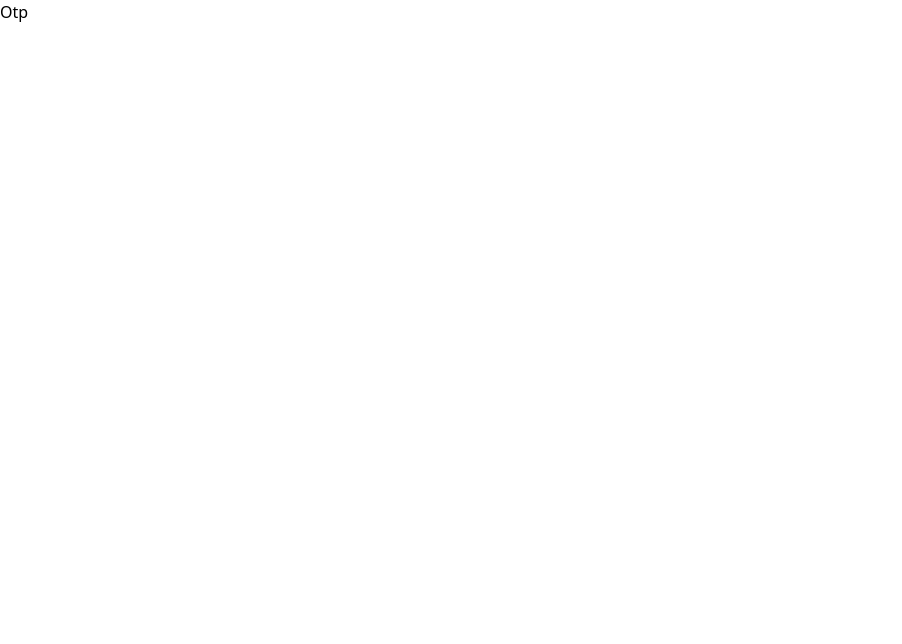
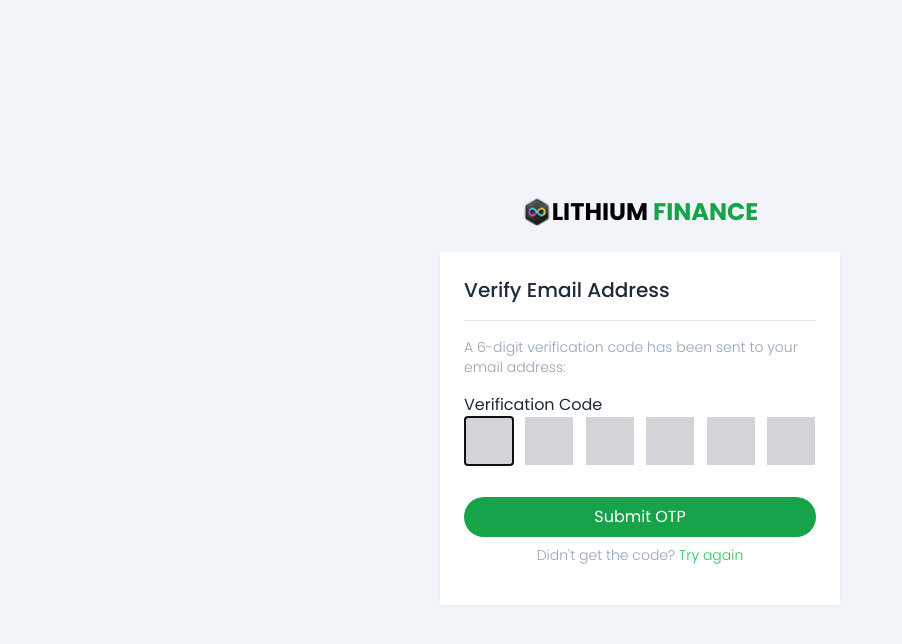
Before and after one commit to vulpes231/lithium, a React (Vite) app: page /verifyotp in a window 1280 px wide. Shown: the top 644 px of the page, without its empty margins (0-902 px from the left). Built offline with nearby package versions, Linux system fonts and the light colour scheme; the HTML template or start-up script is replaced by a standard one.

Commit message:
otp ans personal

```diff
--- a/src/components/Logo.jsx
+++ b/src/components/Logo.jsx
@@ -17,7 +17,7 @@ const Logo = () => {
   return (
     <button onClick={goToHome} to={"/"} className="flex items-center">
       <img src={logo} alt="" width={30} />
-      <h1 className="uppercase font-bold ">
+      <h1 className="uppercase font-bold text-lg md:text-2xl">
         lithium <span className="text-green-600">finance</span>
       </h1>
     </button>
--- a/src/pages/Otp.jsx
+++ b/src/pages/Otp.jsx
@@ -1,7 +1,109 @@
-import React from "react";
+import React, { useState, useEffect } from "react";
+import Logo from "../components/Logo";
+import { Link, useNavigate } from "react-router-dom";
+import { useDispatch } from "react-redux";
+
+const styles = {
+  input: "bg-zinc-300 w-12 h-12 text-center text-lg font-medium",
+};
 
 const Otp = () => {
-  return <div>Otp</div>;
+  const dispatch = useDispatch();
+  const navigate = useNavigate();
+
+  const [form, setForm] = useState({
+    otp1: "",
+    otp2: "",
+    otp3: "",
+    otp4: "",
+    otp5: "",
+    otp6: "",
+  });
+  const [error, setError] = useState("");
+  const email = sessionStorage.getItem("email");
+
+  const handleInput = (e) => {
+    const { name, value } = e.target;
+    if (/[^0-9]/.test(value)) return;
+
+    setForm((prev) => ({
+      ...prev,
+      [name]: value,
+    }));
+
+    if (value && name !== "otp6") {
+      const nextInput = document.querySelector(
+        `input[name=otp${parseInt(name[3]) + 1}]`
+      );
+      if (nextInput) nextInput.focus();
+    }
+  };
+
+  const handleSubmit = (e) => {
+    e.preventDefault();
+    const otpValues = Object.values(form);
+    if (otpValues.includes("")) {
+      setError("Please fill out all the fields.");
+      return;
+    }
+
+    const otpString = otpValues.join("");
+    console.log("OTP Submitted:", otpString);
+  };
+
+  useEffect(() => {
+    document.title = "Lithium Finance - Email Verification";
+  }, []);
+
+  return (
+    <section className="h-screen bg-slate-100 p-6 flex flex-col gap-6 items-center justify-center font-[Poppins]">
+      <span className="flex items-center justify-center">
+        <Logo />
+      </span>
+      <div className="w-full lg:w-[400px] lg:mx-auto bg-white p-6 flex flex-col gap-4 shadow-sm text-slate-400">
+        <h3 className="capitalize font-medium text-lg md:text-xl text-slate-800">
+          Verify Email Address
+        </h3>
+        <hr />
+        <p className="text-sm font-light">
+          A 6-digit verification code has been sent to your email address:{" "}
+          <span className="font-medium text-slate-700">{email}</span>
+        </p>
+        <div>
+          <span className="text-slate-800">Verification Code</span>
+          <div className="flex items-center justify-evenly gap-3">
+            {[...Array(6)].map((_, index) => (
+              <input
+                key={index}
+                type="text"
+                name={`otp${index + 1}`}
+                value={form[`otp${index + 1}`]}
+                onChange={handleInput}
+                maxLength={1}
+                className={styles.input}
+                autoFocus={index === 0}
+              />
+            ))}
+          </div>
+        </div>
+        {error && <p className="text-red-500 text-xs text-center">{error}</p>}
+        <div className="flex flex-col gap-2 my-4">
+          <button
+            className="bg-green-600 px-6 py-2 rounded-3xl text-white"
+            onClick={handleSubmit}
+          >
+            Submit OTP
+          </button>
+          <small className="text-sm font-light text-center">
+            Didn't get the code?{" "}
+            <Link className="text-green-500" to="/resend-otp">
+              Try again
+            </Link>
+          </small>
+        </div>
+      </div>
+    </section>
+  );
 };
 
 export default Otp;
--- a/src/pages/Personal.jsx
+++ b/src/pages/Personal.jsx
@@ -1,7 +1,132 @@
-import React from "react";
+import React, { useState, useEffect } from "react";
+import { useDispatch } from "react-redux";
+import { useNavigate } from "react-router-dom";
+
+const Myinput = ({ label, value, handleChange, name }) => {
+  return (
+    <div className="flex flex-col gap-1 w-full">
+      <label htmlFor={name}>
+        {label} <span className="text-red-500 font-light text-xs">*</span>
+      </label>
+      <input
+        id={name}
+        className="border outline-none p-2 w-full focus:outline-green-500 focus:border-none focus:border-collapse bg-zinc-100"
+        type="text"
+        name={name}
+        value={value}
+        onChange={handleChange}
+        autoComplete="off"
+      />
+    </div>
+  );
+};
 
 const Personal = () => {
-  return <div>Personal</div>;
+  const dispatch = useDispatch();
+  const navigate = useNavigate();
+
+  const [form, setForm] = useState({
+    firstname: "",
+    lastname: "",
+    address: "",
+    state: "",
+    zip: "",
+    city: "",
+  });
+
+  const [error, setError] = useState("");
+
+  const handleChange = (e) => {
+    const { name, value } = e.target;
+    setForm((prev) => ({
+      ...prev,
+      [name]: value,
+    }));
+  };
+
+  const handleSubmit = (e) => {
+    e.preventDefault();
+
+    // Check if all fields are filled out
+    if (Object.values(form).includes("")) {
+      setError("Please fill out all the fields.");
+      return;
+    }
+
+    console.log("Form Submitted:", form);
+
+    // Reset error state
+    setError("");
+  };
+
+  useEffect(() => {
+    document.title = "Lithium Finance - Complete Profile";
+  }, []);
+
+  return (
+    <section className="p-6 flex items-center justify-center h-screen bg-slate-100">
+      <div>
+        <form
+          className="bg-white w-full md:w-[600px] p-6 shadow-sm flex flex-col gap-4"
+          onSubmit={handleSubmit}
+        >
+          <div className="flex flex-col md:flex-row gap-4">
+            <Myinput
+              label="First Name"
+              name="firstname"
+              value={form.firstname}
+              handleChange={handleChange}
+            />
+            <Myinput
+              label="Last Name"
+              name="lastname"
+              value={form.lastname}
+              handleChange={handleChange}
+            />
+          </div>
+
+          <div className="flex flex-col md:flex-row gap-4">
+            <Myinput
+              label="Address"
+              name="address"
+              value={form.address}
+              handleChange={handleChange}
+            />
+            <Myinput
+              label="State"
+              name="state"
+              value={form.state}
+              handleChange={handleChange}
+            />
+          </div>
+
+          <div className="flex flex-col md:flex-row gap-4">
+            <Myinput
+              label="Zip Code"
+              name="zip"
+              value={form.zip}
+              handleChange={handleChange}
+            />
+            <Myinput
+              label="City"
+              name="city"
+              value={form.city}
+              handleChange={handleChange}
+            />
+          </div>
+
+          {error && <p className="text-red-500 text-center text-sm">{error}</p>}
+
+          <button
+            type="submit"
+            className="p-2.5 bg-green-600 text-white rounded-3xl"
+          >
+            Submit
+          </button>
+        </form>
+      </div>
+    </section>
+  );
 };
 
 export default Personal;
--- a/src/pages/Signin.jsx
+++ b/src/pages/Signin.jsx
@@ -1,13 +1,13 @@
 import React, { useEffect, useState } from "react";
-import { Input } from "../components";
+import { Input, Logo } from "../components";
 import { MdLock } from "react-icons/md";
 import { FaUser } from "react-icons/fa6";
 import { Link, useNavigate } from "react-router-dom";
 import { useDispatch, useSelector } from "react-redux";
 import { loginUser, resetLogin } from "../features/loginSlice";
-
+// Logo
 const styles = {
-  formDiv: "relative flex gap-2",
+  formDiv: "relative flex flex-col gap-1",
   icon: "absolute top-[14px] left-3",
 };
 
@@ -70,19 +70,27 @@ const Signin = () => {
   }, [accessToken]);
 
   useEffect(() => {
-    document.title = "CoinXtra - Signin";
+    document.title = "Lithium Finance - Login";
   }, []);
+
   return (
-    <section className="customHeight bg-slate-100 mt-14 p-6 flex items-center justify-center">
-      <form className="md:max-w-[400px] bg-white md:mx-auto p-6 md:p-10 flex flex-col gap-4 shadow-xl rounded-xl w-full font-[Poppins]">
-        <h3 className="capitalize font-bold my-5">
-          sign in to access full features.
-        </h3>
+    <section className="h-screen bg-slate-100 p-6 flex flex-col items-center justify-center">
+      <div className="flex items-center justify-center pb-5">
+        <Logo />
+      </div>
+      <form className="md:max-w-[500px] bg-white md:mx-auto p-6 md:p-10 flex flex-col gap-4 shadow-sm rounded-sm w-full font-[Poppins]">
+        <div className="flex flex-col gap-3">
+          <h3 className="capitalize font-bold text-lg">
+            login to your account
+          </h3>
+          <small className="font-light text-slate-500">
+            You can sign in to your account using email or username
+          </small>
+        </div>
         <div className={styles.formDiv}>
-          <FaUser className={styles.icon} />
+          <label htmlFor="">username or email</label>
           <Input
             type={"text"}
-            placeholder={"username"}
             value={form.username}
             onchange={handleInput}
             name={"username"}
@@ -90,20 +98,25 @@ const Signin = () => {
         </div>
 
         <div className={styles.formDiv}>
-          <MdLock className={styles.icon} />
+          <label htmlFor="">password</label>
           <Input
             type={"password"}
-            placeholder={"password"}
             value={form.password}
             onchange={handleInput}
             name={"password"}
           />
         </div>
-        <div className="flex items-center justify-between text-xs font-light text-yellow-600 px-3">
-          <Link>Forgot password</Link>
-          <span>
-            No account? <Link to={"/register"}> create now</Link>
+        <div className="flex items-center justify-between text-xs font-light text-green-600 px-3">
+          <span className="flex items-center gap-0.5">
+            <input
+              className="border border-slate-800"
+              type="checkbox"
+              name=""
+              id=""
+            />
+            <span>Keep me logged in</span>
           </span>
+          <span>Forgot password</span>
         </div>
         {error && <p className="text-xs text-red-500">{error}</p>}
         {accessToken && (
@@ -111,10 +124,17 @@ const Signin = () => {
         )}
         <button
           onClick={handleSubmit}
-          className="border-none bg-yellow-600 py-2.5 px-4 text-white font-medium uppercase rounded-3xl text-sm my-5"
+          className="border-none bg-green-600 py-2.5 px-4 text-white font-medium uppercase rounded-3xl text-sm my-2"
         >
           {!loginLoading ? "login" : "logging in..."}
         </button>
+        <span className="font-light text-center text-xs text-slate-500">
+          Don't have an account?{" "}
+          <Link className="text-green-600 font-medium" to={"/register"}>
+            {" "}
+            Create now
+          </Link>
+        </span>
       </form>
     </section>
   );
--- a/src/pages/Signup.jsx
+++ b/src/pages/Signup.jsx
@@ -16,10 +16,10 @@ const Signup = () => {
   const [form, setForm] = useState({
     username: "",
     email: "",
+    country: "",
     phone: "",
     password: "",
     confirmPassword: "",
-    country: "",
   });
 
   const [error, setError] = useState(false);
@@ -39,11 +39,15 @@ const Signup = () => {
   const handleSubmit = (e) => {
     e.preventDefault();
     console.log(form);
-    if (!form.password || !form.username || !form.email || !form.pin) {
+    if (!form.password || !form.username || !form.email || !form.country) {
       setError("Required fields cannot be empty!");
       return;
     }
-    dispatch(registerUser(form));
+    if (form.password !== form.confirmPassword) {
+      setError("Passwords do not match!");
+      return;
+    }
+    // dispatch(registerUser(form));
   };
 
   useEffect(() => {
@@ -69,7 +73,7 @@ const Signup = () => {
       timeout = 2000;
       setTimeout(() => {
         resetRegister();
-        navigate("/login");
+        navigate("/verifyotp");
       }, timeout);
     }
     return () => clearTimeout(timeout);
@@ -79,11 +83,11 @@ const Signup = () => {
     document.title = "Lithium Finance - Register";
   }, []);
   return (
-    <section className="customHeight bg-slate-100 p-10">
+    <section className="customHeight bg-slate-100 p-10 font-[Poppins]">
       <div className="flex items-center justify-center pb-5">
         <Logo />
       </div>
-      <form className="md:max-w-[500px] bg-white md:mx-auto p-6 md:p-10 flex flex-col gap-4 shadow-xl rounded-xl">
+      <form className="md:max-w-[500px] bg-white md:mx-auto p-6 md:p-10 flex flex-col gap-4 shadow-sm rounded-sm">
         <div className="flex flex-col gap-3">
           <h3 className="capitalize font-bold text-lg">create an account</h3>
           <small className="font-light text-slate-500">
@@ -111,9 +115,12 @@ const Signup = () => {
           <div className={`${styles.formDiv} w-full`}>
             <label htmlFor="">country</label>
             <select
-              name=""
-              class="border-2 outline-none focus:border-none focus:outline-green-600 w-full rounded-sm p-2 placeholder:text-xs bg-transparent"
+              name="country"
+              value={form.country}
+              onChange={handleInput}
+              className="font-light text-sm border-2 outline-none focus:border-none focus:outline-green-600 w-full rounded-sm p-2 placeholder:text-xs bg-white text-slate-800"
             >
+              <option value="">Select Country</option>
               <option value="united kingdom">United Kingdom</option>
               <option value="USA">USA</option>
               <option value="france">France</option>
@@ -144,10 +151,10 @@ const Signup = () => {
         <div className={styles.formDiv}>
           <label htmlFor="">confirm password</label>
           <Input
-            type={"text"}
+            type={"password"}
             value={form.confirmPassword}
             onchange={handleInput}
-            name={"confirm password"}
+            name={"confirmPassword"}
           />
         </div>
 
```
Also changed, not shown: src/pages/About.jsx (+5 -2 lines), src/pages/Plans.jsx (+5 -2 lines).
